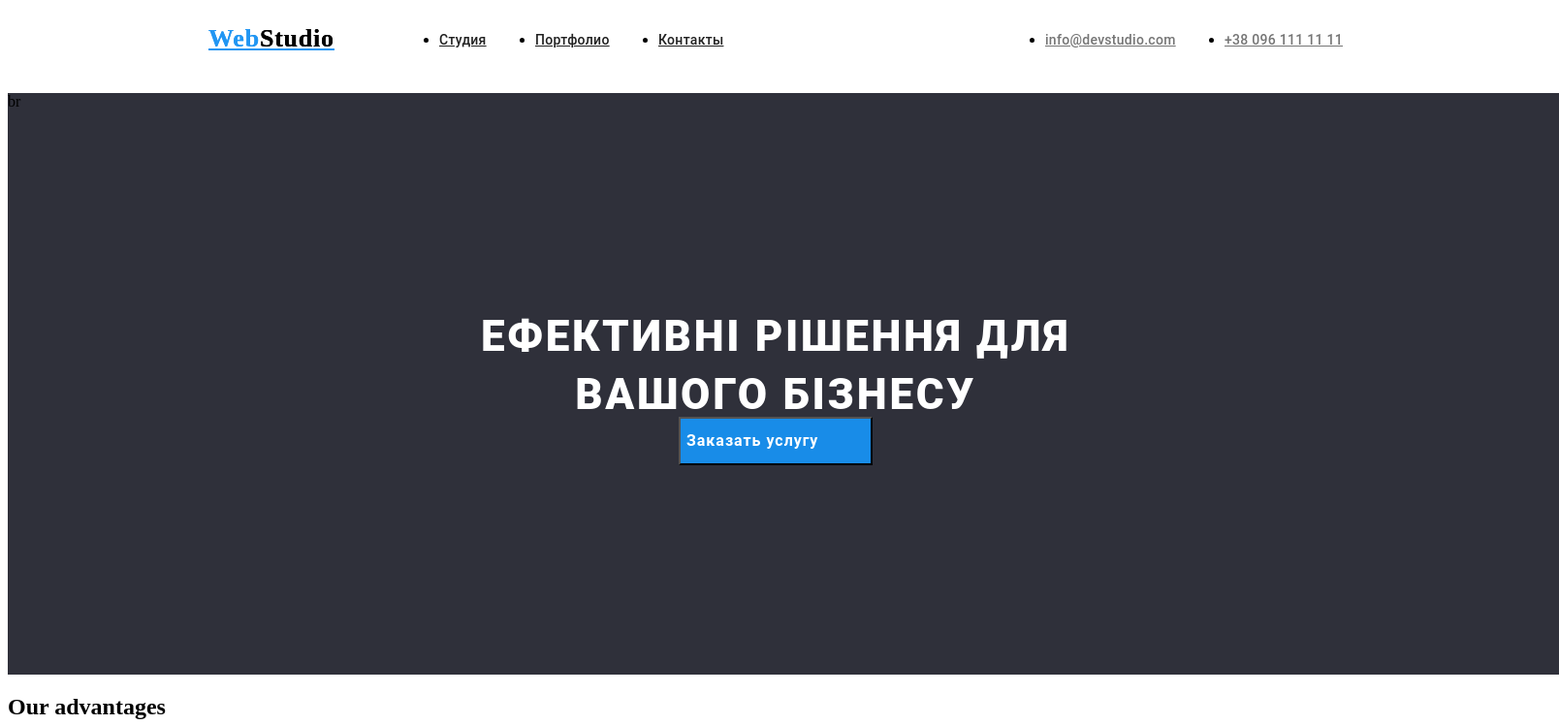
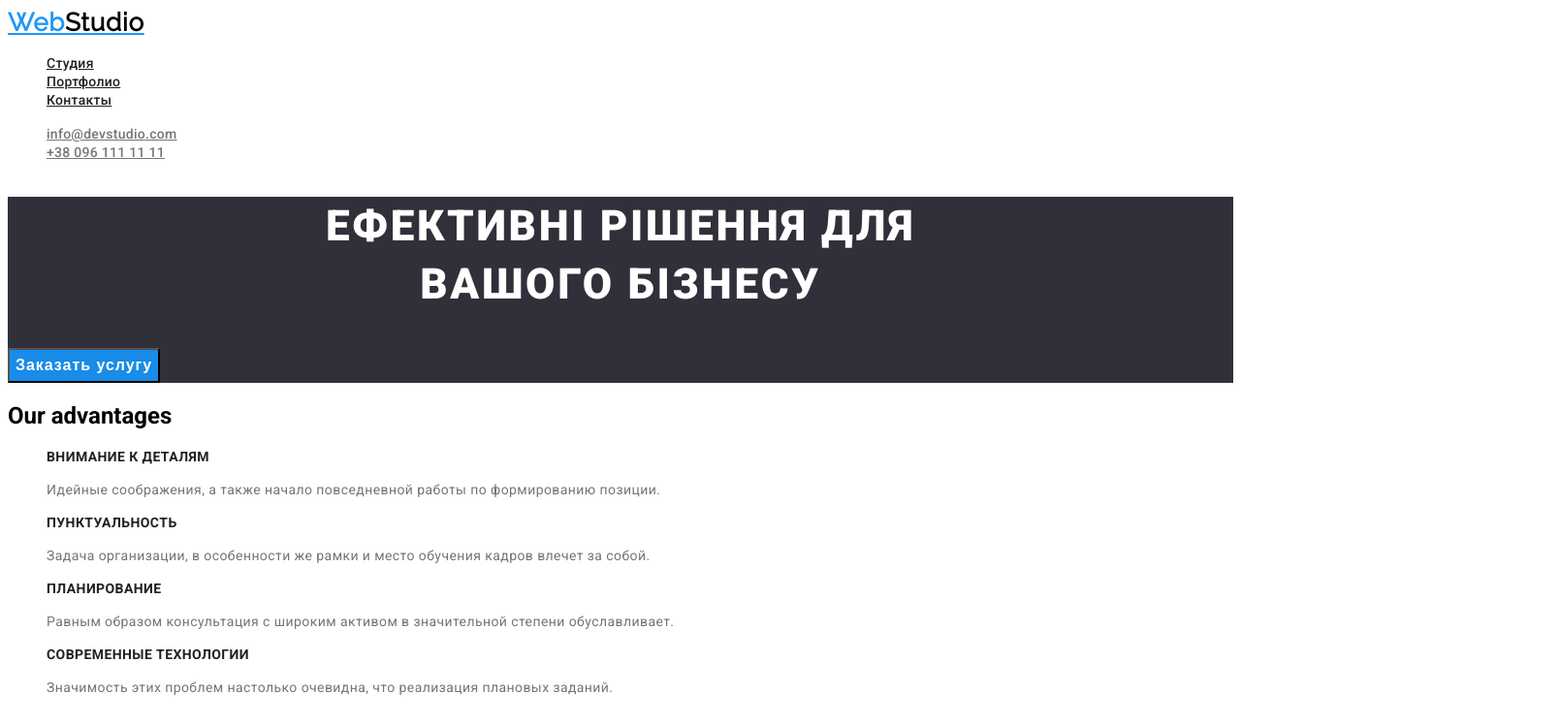
Before and after one commit to deceaseded/goit-markup-hw-02, a plain HTML site: page index.html in a window 1280 px wide. Shown: the top 748 px of the page at 97% size, 1608 px wide, since content can reach past the window. Drawn offline with Linux system fonts and the light colour scheme.

Commit message:
goit-markup-hw-02
dan

```diff
--- a/css/styles.css
+++ b/css/styles.css
@@ -1,69 +1,41 @@
-/* header */
-.header {
-    width: 1600px;
-    height: 80px;
-    left: 0px;
-    top: 0px;
+.page {
+    font-family: Roboto, sans-serif;
 }
 
+/* header */
+.header {}
+
 .logo-link {
-    font-family: 'Raleway';
     font-style: normal;
     font-weight: 700;
     font-size: 26px;
     line-height: 31px;
     letter-spacing: 0.03em;
     color: #2196F3;
-    position: absolute;
-    width: 145px;
-    height: 31px;
-    left: 215px;
-    top: 24px;
+    font-family: Raleway;
 
 }
 
 .logo-header {
-    font-family: 'Raleway';
+
     font-style: normal;
     font-weight: 700;
     font-size: 26px;
     line-height: 31px;
     letter-spacing: 0.03em;
     color: #000000;
+    font-family: Raleway;
 }
 
-.studio {
-    position: absolute;
-    width: 45px;
-    height: 16px;
-    left: 453px;
-    top: 32px;
-}
-
-.port {
-    position: absolute;
-    width: 76px;
-    height: 16px;
-    left: 552px;
-    top: 32px;
-}
-
-.cont {
-    position: absolute;
-    width: 68px;
-    height: 16px;
-    left: 679px;
-    top: 32px;
-
-}
 
 .site-nav {
-    display: flex;
+
+    list-style: none;
 }
 
 .site-nav a {
     color: #212121;
-    font-family: 'Roboto';
+
     font-style: normal;
     font-weight: 500;
     font-size: 14px;
@@ -81,28 +53,13 @@
 }
 
 .auth-nav {
-    display: flex;
-}
 
-.mail {
-    position: absolute;
-    width: 135px;
-    height: 16px;
-    left: 1078px;
-    top: 32px;
-}
-
-.tel {
-    position: absolute;
-    width: 122px;
-    height: 16px;
-    left: 1263px;
-    top: 32px;
+    list-style: none;
 }
 
 .auth-nav a {
     color: #757575;
-    font-family: 'Roboto';
+
     font-style: normal;
     font-weight: 500;
     font-size: 14px;
@@ -122,15 +79,12 @@
 /* Main grey */
 .section-grey {
     background-color: #2F303A;
-    width: 1600px;
-    height: 600px;
-    left: 0px;
-    top: 80px;
+
 }
 
 .big-title {
     color: #FFFFFF;
-    font-family: 'Roboto';
+
     font-style: normal;
     font-weight: 900;
     font-size: 44px;
@@ -140,18 +94,13 @@
     letter-spacing: 0.06em;
     text-transform: uppercase;
 
-    position: absolute;
-    width: 696px;
-    height: 120px;
-    left: 452px;
-    top: 280px;
 
 }
 
 .button {
     color: #FFFFFF;
     background-color: #188CE8;
-    font-family: 'Roboto';
+
     font-style: normal;
     font-weight: 700;
     font-size: 16px;
@@ -160,19 +109,20 @@
     align-items: center;
     text-align: center;
     letter-spacing: 0.06em;
+    cursor: pointer;
 
-    position: absolute;
-    width: 200px;
-    height: 50px;
-    left: 700px;
-    top: 430px;
+
 
 }
 
 /* Main white */
+.list-advantages {
+    list-style: none;
+}
+
 .advantages-title {
     color: #212121;
-    font-family: 'Roboto';
+
     font-style: normal;
     font-weight: 700;
     font-size: 14px;
@@ -183,7 +133,7 @@
 
 .advantages-text {
     color: #757575;
-    font-family: 'Roboto';
+
     font-style: normal;
     font-weight: 400;
     font-size: 14px;
@@ -193,9 +143,13 @@
     letter-spacing: 0.03em;
 }
 
+.list-img {
+    list-style: none;
+}
+
 .titles {
     color: #212121;
-    font-family: 'Roboto';
+
     font-style: normal;
     font-weight: 700;
     font-size: 36px;
@@ -204,9 +158,13 @@
     letter-spacing: 0.03em;
 }
 
+.list-person {
+    list-style: none;
+}
+
 .names {
     color: #212121;
-    font-family: 'Roboto';
+
     font-style: normal;
     font-weight: 500;
     font-size: 16px;
@@ -219,7 +177,7 @@
 
 .profession {
     color: #757575;
-    font-family: 'Roboto';
+
     font-style: normal;
     font-weight: 400;
     font-size: 16px;
@@ -240,7 +198,7 @@
 }
 
 .footer-nav {
-    font-family: 'Roboto';
+
     font-style: normal;
     font-weight: 400;
     font-size: 14px;
--- /dev/null
+++ b/css2/styles.css
@@ -0,0 +1,132 @@
+.page {
+    font-family: Roboto, sans-serif
+}
+
+/* Header */
+.logo-link {
+    font-style: normal;
+    font-weight: 700;
+    font-size: 26px;
+    line-height: 31px;
+    letter-spacing: 0.03em;
+    color: #2196F3;
+    font-family: Raleway;
+
+}
+
+.logo-header {
+
+    font-style: normal;
+    font-weight: 700;
+    font-size: 26px;
+    line-height: 31px;
+    letter-spacing: 0.03em;
+    color: #000000;
+    font-family: Raleway;
+}
+
+.site-nav {
+    list-style: none;
+}
+
+.site-nav a {
+    color: #212121;
+
+    font-style: normal;
+    font-weight: 500;
+    font-size: 14px;
+    line-height: 16px;
+    letter-spacing: 0.02em;
+}
+
+.site-nav a:hover {
+    color: #2196F3;
+}
+
+.site-nav a:focus {
+    color: #2196F3;
+}
+
+.auth-nav {
+    list-style: none;
+}
+
+.auth-nav a {
+    color: #757575;
+
+    font-style: normal;
+    font-weight: 500;
+    font-size: 14px;
+    line-height: 16px;
+    letter-spacing: 0.02em;
+
+}
+
+.auth-nav a:hover {
+    color: #2196F3;
+}
+
+.auth-nav a:focus {
+    color: #2196F3;
+}
+
+/* Main */
+.list {
+    list-style: none;
+}
+
+.list .items {
+    color: #212121;
+    font-style: normal;
+    font-weight: 500;
+    font-size: 16px;
+    line-height: 26px;
+    text-align: center;
+    letter-spacing: 0.03em;
+    cursor: pointer;
+}
+
+.list .items:hover {
+    color: #FFFFFF;
+    background-color: #2196F3;
+}
+
+.list .items:focus {
+    color: #FFFFFF;
+    background-color: #2196F3;
+}
+
+.list .title {
+    font-style: normal;
+    font-weight: 700;
+    font-size: 18px;
+    line-height: 36px;
+    letter-spacing: 0.06em;
+    color: #212121;
+}
+
+.list .text {
+    font-style: normal;
+    font-weight: 400;
+    font-size: 16px;
+    line-height: 30px;
+    letter-spacing: 0.03em;
+    color: #757575;
+}
+
+/* footer */
+.adress-nav {
+    list-style: none;
+    font-style: normal;
+    font-weight: 400;
+    font-size: 14px;
+    line-height: 24px;
+    letter-spacing: 0.03em;
+}
+
+.adress {
+    color: #FFFFFF;
+}
+.auth-nav{
+    color: rgba(255, 255, 255, 0.6);
+}
--- a/index.html
+++ b/index.html
@@ -6,17 +6,19 @@
     <meta http-equiv="X-UA-Compatible" content="IE=edge">
     <meta name="viewport" content="width=device-width, initial-scale=1.0">
     <title>Document</title>
+    <link href="https://fonts.googleapis.com/css2?family=Raleway&family=Roboto:wght@400;500;700;900&display=swap" rel="stylesheet">
+
     <link rel="stylesheet" href="./css/styles.css" />
 </head>
 
-<body>
+<body class="page">
     <header class="header">
         <nav>
             <a class="logo-link" href="/index.html">Web<span class="logo-header">Studio</span></a>
             <ul class="site-nav">
-                <li class="studio"><a href="">Студия</a></li>
-                <li class="port"><a href="">Портфолио</a></li>
-                <li class="cont"><a href="">Контакты</a></li>
+                <li ><a href="">Студия</a></li>
+                <li ><a href="/portfolio.html">Портфолио</a></li>
+                <li ><a href="">Контакты</a></li>
             </ul>
         </nav>
 
@@ -30,7 +32,7 @@
     <main>
 
         <section class="section-grey">
-            br <h1 class="big-title"> Ефективні рішення для <br> вашого бізнесу</h1>
+            <h1 class="big-title"> Ефективні рішення для <br> вашого бізнесу</h1>
             <button type="button" class="button">Заказать услугу</button>
         </section>
 
@@ -38,7 +40,7 @@
         <section>
 
             <h2>Our advantages</h2>
-            <ul>
+            <ul class="list-advantages">
                 <li>
                     <h3 class="advantages-title">Внимание к деталям</h3>
                     <p class="advantages-text">Идейные соображения, а также начало повседневной работы по формированию
@@ -63,7 +65,7 @@
         </section>
         <section>
             <h2 class="titles">Чем мы занимаемся</h2>
-            <ul>
+            <ul class="list-img">
                 <li><img src="./images/box-1.jpg" alt="type of work" width="370"></li>
                 <li><img src="./images/box-2.jpg" alt="type of work" width="370"></li>
                 <li><img src="./images/box-3.jpg" alt="type of work" width="370"></li>
@@ -72,7 +74,7 @@
 
         <section>
             <h2 class="titles">Наша команда</h2>
-            <ul>
+            <ul class="list-person">
                 <li>
                     <img src="./images/img-(1).jpg" alt="employee" width="270">
                     <h3 class="names">Ігор Дем'яненко</h3>
@@ -110,8 +112,8 @@
                 <li class="adress"><a
                         href="https://www.google.com.ua/maps/place/%D0%B1%D1%83%D0%BB.+%D0%9B%D0%B5%D1%81%D0%B8+%D0%A3%D0%BA%D1%80%D0%B0%D0%B8%D0%BD%D0%BA%D0%B8,+26,+%D0%9A%D0%B8%D0%B5%D0%B2,+02000/@50.4265807,30.5361918,17z/data=!3m1!4b1!4m5!3m4!1s0x40d4cf0e033ecbe9:0x57a4dffefec77da0!8m2!3d50.4265807!4d30.5383858?hl=ru"
                         target="_blank" rel="noopener noreferrer">г. Киев, пр-т Леси Украинки, 26</a></li>
-                <li class="auth"><a href="mailto:info@devstudio.com">info@devstudio.com</a></li>
-                <li class="auth"><a href="tel:+380961111111">+38 096 111 11 11</a></li>
+                <li class="auth-nav"><a href="mailto:info@devstudio.com">info@devstudio.com</a></li>
+                <li class="auth-nav"><a href="tel:+380961111111">+38 096 111 11 11</a></li>
             </ul>
         </address>
 
```
Also changed, not shown: portfolio.html (added, +106 -0 lines), images/img10.jpg (added), images/img11.jpg (added), images/img12.jpg (added), images/img13.jpg (added), images/img5.jpg (added), images/img6.jpg (added), images/img7.jpg (added), images/img8.jpg (added), images/img9.jpg (added).
